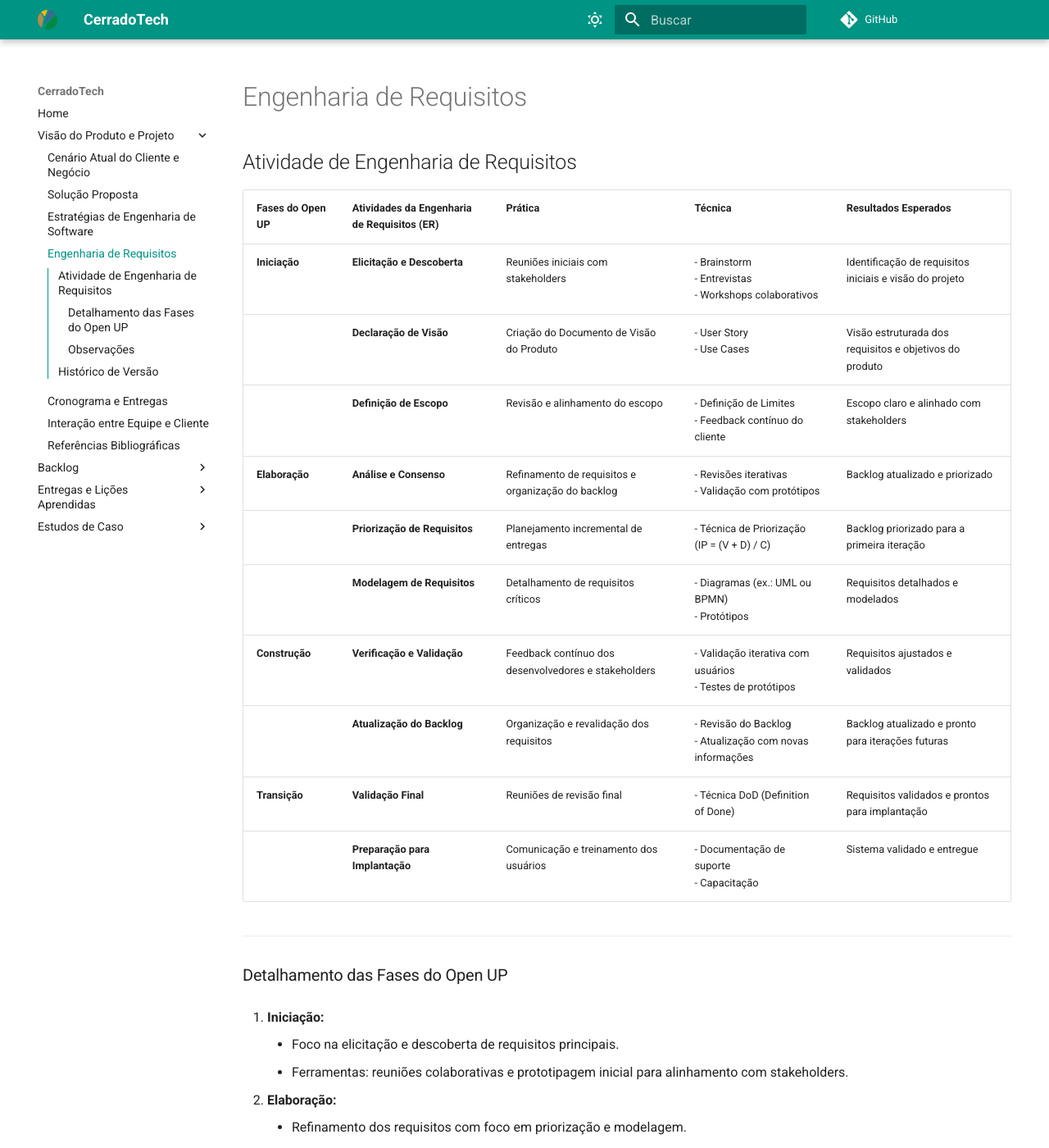
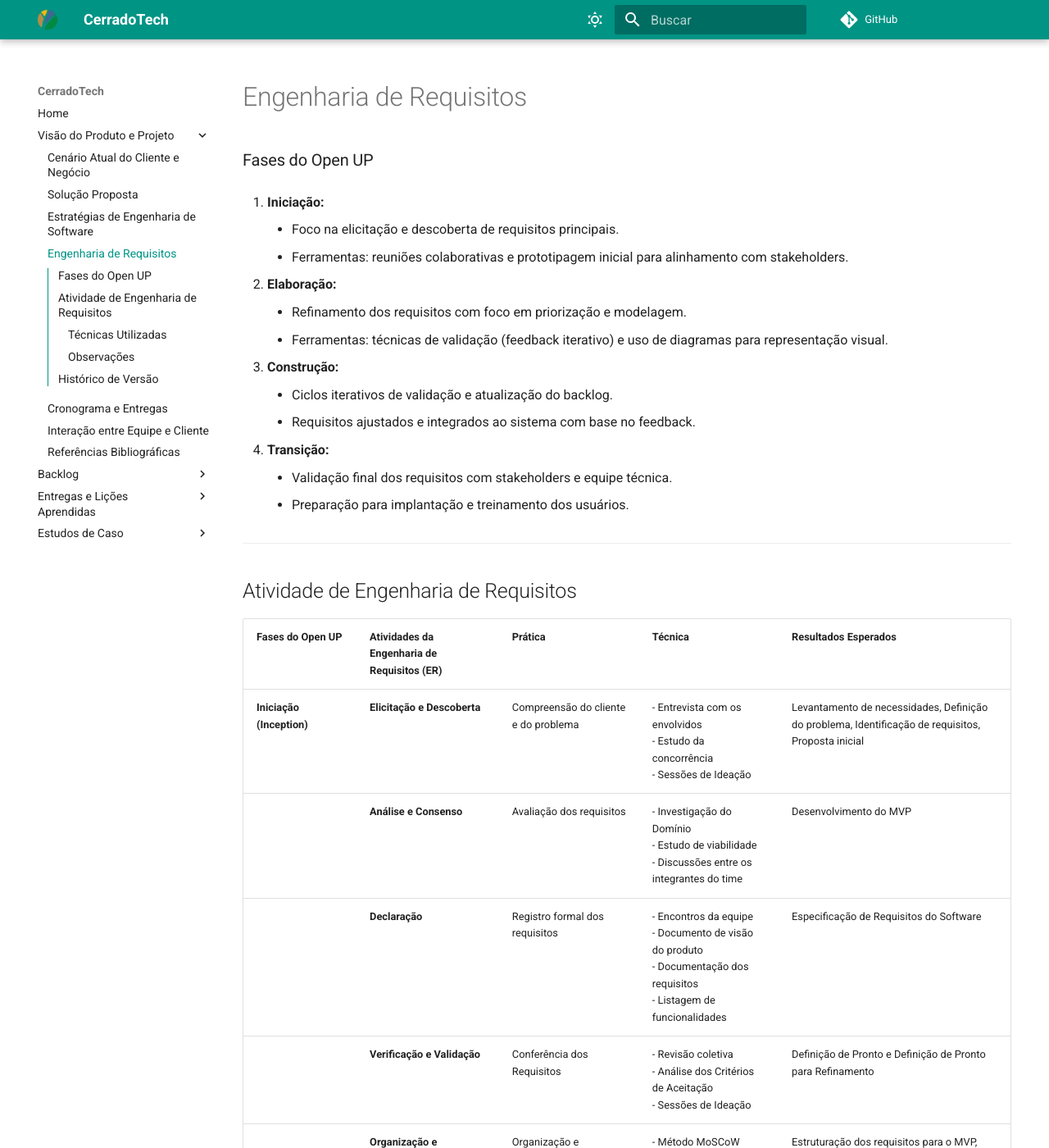
Before and after one commit to mdsreq-fga-unb/2024.2-T03-CerradoTech, an MkDocs documentation site: the page built from docs/sections/engenharia.md, in a window 1280 px wide and 1400 px high. Shown: the whole window at 82% size. Built offline with MkDocs 1.6.1 and Material for MkDocs 9.7.7, drawn with Linux system fonts in a browser that asks for light colours; comment, search, counter and statistics services are not loaded; some of the changed text lies outside the part shown.

Commit message:
Correções nas atividades de ER e tecnicas

```diff
--- a/docs/sections/engenharia.md
+++ b/docs/sections/engenharia.md
@@ -1,21 +1,4 @@
-## Atividade de Engenharia de Requisitos
-
-| **Fases do Open UP**       | **Atividades da Engenharia de Requisitos (ER)** | **Prática**                                    | **Técnica**                                                                                                 | **Resultados Esperados**                            |
-|-----------------------------|-------------------------------------------------|------------------------------------------------|-------------------------------------------------------------------------------------------------------------|-----------------------------------------------------|
-| **Iniciação**               | **Elicitação e Descoberta**                    | Reuniões iniciais com stakeholders             | - Brainstorm <br> - Entrevistas <br> - Workshops colaborativos                                             | Identificação de requisitos iniciais e visão do projeto |
-|                             | **Declaração de Visão**                        | Criação do Documento de Visão do Produto       | - User Story <br> - Use Cases                                                                               | Visão estruturada dos requisitos e objetivos do produto |
-|                             | **Definição de Escopo**                        | Revisão e alinhamento do escopo                | - Definição de Limites <br> - Feedback contínuo do cliente                                                  | Escopo claro e alinhado com stakeholders            |
-| **Elaboração**              | **Análise e Consenso**                        | Refinamento de requisitos e organização do backlog | - Revisões iterativas <br> - Validação com protótipos                                                      | Backlog atualizado e priorizado                     |
-|                             | **Priorização de Requisitos**                  | Planejamento incremental de entregas           | - Técnica de Priorização (IP = (V + D) / C)                                                                 | Backlog priorizado para a primeira iteração         |
-|                             | **Modelagem de Requisitos**                   | Detalhamento de requisitos críticos            | - Diagramas (ex.: UML ou BPMN) <br> - Protótipos                                                           | Requisitos detalhados e modelados                  |
-| **Construção**              | **Verificação e Validação**                   | Feedback contínuo dos desenvolvedores e stakeholders | - Validação iterativa com usuários <br> - Testes de protótipos                                             | Requisitos ajustados e validados                   |
-|                             | **Atualização do Backlog**                    | Organização e revalidação dos requisitos       | - Revisão do Backlog <br> - Atualização com novas informações                                               | Backlog atualizado e pronto para iterações futuras |
-| **Transição**               | **Validação Final**                           | Reuniões de revisão final                      | - Técnica DoD (Definition of Done)                                                                          | Requisitos validados e prontos para implantação    |
-|                             | **Preparação para Implantação**               | Comunicação e treinamento dos usuários         | - Documentação de suporte <br> - Capacitação                                                                | Sistema validado e entregue                        |
-
----
-
-### Detalhamento das Fases do Open UP
+### Fases do Open UP
 
 1. **Iniciação:**
     - Foco na elicitação e descoberta de requisitos principais.
@@ -35,6 +18,47 @@
 
 ---
 
+## Atividade de Engenharia de Requisitos
+
+| **Fases do Open UP**       | **Atividades da Engenharia de Requisitos (ER)** | **Prática**                                    | **Técnica**                                                                                                 | **Resultados Esperados**                            |
+|-----------------------------|-------------------------------------------------|------------------------------------------------|-------------------------------------------------------------------------------------------------------------|-----------------------------------------------------|
+| **Iniciação (Inception)**   | **Elicitação e Descoberta**                    | Compreensão do cliente e do problema         | - Entrevista com os envolvidos <br> - Estudo da concorrência <br> - Sessões de Ideação                      | Levantamento de necessidades, Definição do problema, Identificação de requisitos, Proposta inicial |
+|                             | **Análise e Consenso**                         | Avaliação dos requisitos                      | - Investigação do Domínio <br> - Estudo de viabilidade <br> - Discussões entre os integrantes do time       | Desenvolvimento do MVP |
+|                             | **Declaração**                                 | Registro formal dos requisitos                | - Encontros da equipe <br> - Documento de visão do produto <br> - Documentação dos requisitos <br> - Listagem de funcionalidades | Especificação de Requisitos do Software  |
+|                             | **Verificação e Validação**                    | Conferência dos Requisitos                    | - Revisão coletiva <br> - Análise dos Critérios de Aceitação <br> - Sessões de Ideação                      | Definição de Pronto e Definição de Pronto para Refinamento |
+|                             | **Organização e Atualização**                  | Organização e priorização                     | - Método MoSCoW <br> - Histórias de Usuário                                                   | Estruturação dos requisitos para o MVP, Backlog organizado |
+| **Elaboração (Elaboration)**| **Representação**                              | Desenvolvimento de Protótipos                 | - Modelagem <br> - Diagramas                                                         | Protótipo funcional |
+|                             | **Análise e Consenso**                         | Ajuste e validação dos requisitos             | - Avaliação de Risco <br> - Sessão de Inception Lean                                         | User Story, Documentação de Requisitos  |
+|                             | **Verificação e Validação**                    | Revisão do protótipo                          | - Apresentação guiada <br> - Coleta de Opiniões                                        | Feedback sobre o Walkthrough |
+| **Construção (Construction)**| **Organização e Atualização**                | Revisão contínua do produto                   | - Sincronização da equipe <br> - Avaliação de Retorno                                       | Atualização frequente dos requisitos |
+|                             | **Verificação e Validação**                    | Revisão final do produto                      | - Apresentação guiada <br> - Coleta de Opiniões <br> - Definição de Pronto                    | Validação dos requisitos implementados |
+| **Transição (Transition)**  | **Verificação e Validação**                    | Inspeção do produto final                     | - Apresentação guiada                                                                 | Qualidade dos Requisitos e Ajustes Finais |
+
+---
+### Técnicas Utilizadas
+
+- **Entrevista com os envolvidos**: Diálogo direto com os stakeholders para entender suas necessidades.
+- **Estudo da concorrência**: Análise de soluções existentes para identificar diferenciais e oportunidades.
+- **Sessões de Ideação**: Método para estimular a criatividade e levantamento de requisitos.
+- **Investigação do Domínio**: Exploração detalhada do contexto do sistema para embasar decisões.
+- **Estudo de Viabilidade**: Avaliação do impacto técnico e temporal dos requisitos levantados.
+- **Discussões entre os integrantes do time**: Troca de ideias para alinhar expectativas e validar decisões.
+- **Documento de visão do produto**: Registro estruturado das metas e objetivos do projeto.
+- **Documentação dos requisitos**: Descrição detalhada das necessidades e funcionalidades do sistema.
+- **Listagem de funcionalidades**: Organização dos requisitos por relevância e prioridade.
+- **Análise dos Critérios de Aceitação**: Validação objetiva da conformidade dos requisitos.
+- **Método MoSCoW**: Priorização de requisitos em essenciais, importantes, desejáveis e dispensáveis.
+- **Histórias de Usuário**: Formato narrativo para descrever as funcionalidades sob a ótica dos usuários.
+- **Modelagem**: Representação visual de processos e fluxos do sistema.
+- **Diagramas**: Esquemas para ilustrar interações e dependências.
+- **Avaliação de Risco**: Identificação e mitigação de potenciais ameaças ao projeto.
+- **Sessão de Inception Lean**: Estratégia para alinhamento e priorização ágil das funcionalidades.
+- **Apresentação guiada**: Demonstração prática das funcionalidades desenvolvidas.
+- **Coleta de Opiniões**: Processo contínuo de feedback para melhorias.
+- **Definição de Pronto**: Critérios que indicam a finalização de um requisito.
+
+
+
 ### Observações
 
 A tabela reflete o alinhamento do **Open UP** ao processo de engenharia de requisitos, priorizando flexibilidade, colaboração contínua e entregas incrementais. Ferramentas como **User Stories**, **Protótipos** e **Diagramas** fortalecem a comunicação entre equipes e stakeholders, garantindo a clareza e qualidade dos resultados.
@@ -50,3 +74,4 @@ A tabela reflete o alinhamento do **Open UP** ao processo de engenharia de requi
 |--------------|------------|-----------------------------------------------------|------------------------------|-----------------------------|
 | 16/12/2024   | 2.0        | Criação da página e organizações gerais      | Camila Careli                       | Todos os Membros            |
 | 07/01/2025   | 2.1        | Substituição para aspectos do novo Processo     | Patrick Anderson                     | Todos os Membros            |
+| 18/01/2025   | 2.2        | Correção das atividades e técnicas     | Marcus Escobar                    | Todos os Membros            |
```
